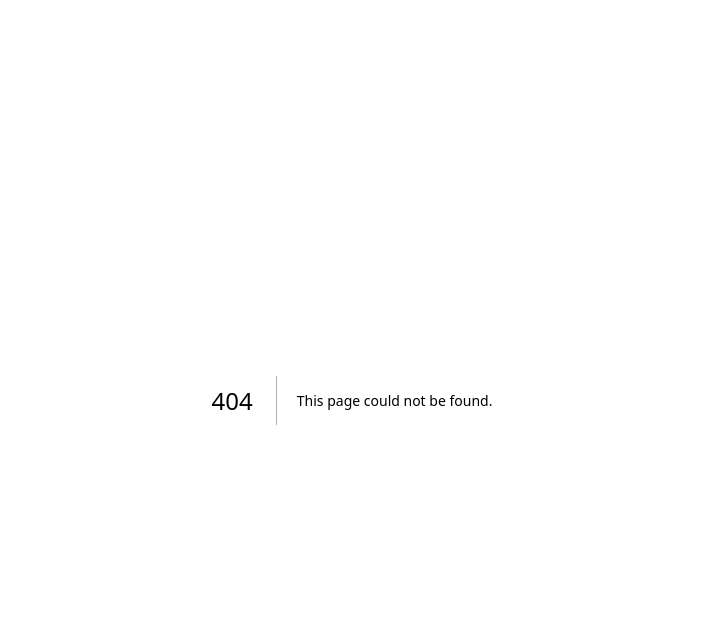
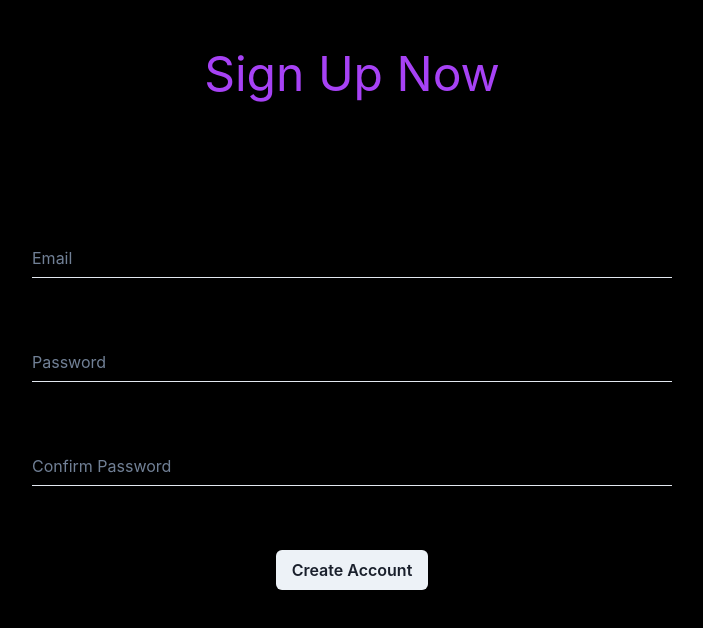
Before and after one commit to Shanvit7/VidoPlex, a Next.js app: page /register in a window 1280 px wide. Before the commit this address had no page. Shown: the top 628 px of the page, without its empty margins (288-991 px from the left). Built offline with nearby package versions, Linux system fonts and the light colour scheme.

Commit message:
Setup for auth

```diff
--- /dev/null
+++ b/lib/mongodb.js
@@ -0,0 +1,37 @@
+import { MongoClient } from "mongodb";
+
+const uri = process.env.NEXT_PUBLIC_ATLAS_URI;
+const options = {
+    useUnifiedTopology: true,
+    useNewUrlParser: true,
+};
+
+let mongoClient = null;
+let database = null;
+
+
+if (!process.env.NEXT_PUBLIC_ATLAS_URI) {
+    throw new Error('Please add your Mongo URI to .env.local',process.env.NEXT_PUBLIC_ATLAS_URI);
+}
+
+export async function connectToDatabase() {
+    try {
+        if (mongoClient && database) {
+            return { mongoClient, database };
+        }
+        if (process.env.NODE_ENV === "development") {
+            if (!global._mongoClient) {
+                mongoClient = await (new MongoClient(uri, options)).connect();
+                global._mongoClient = mongoClient;
+            } else {
+                mongoClient = global._mongoClient;
+            }
+        } else {
+            mongoClient = await (new MongoClient(uri, options)).connect();
+        }
+        database = await mongoClient.db('test');
+        return { mongoClient, database };
+    } catch (e) {
+        console.error(e);
+    }
+}
--- a/package.json
+++ b/package.json
@@ -9,8 +9,10 @@
     "lint": "next lint"
   },
   "dependencies": {
+    "@chakra-ui/react": "^2.4.4",
     "@next/font": "13.0.7",
     "@reduxjs/toolkit": "^1.9.1",
+    "axios": "^1.2.1",
     "eslint": "8.30.0",
     "eslint-config-next": "13.0.7",
     "js-cookie": "^3.0.1",
@@ -18,6 +20,7 @@
     "next": "13.0.7",
     "react": "18.2.0",
     "react-dom": "18.2.0",
+    "react-hook-form": "^7.41.0",
     "react-redux": "^8.0.5"
   }
 }
--- a/pages/_app.js
+++ b/pages/_app.js
@@ -1,5 +1,27 @@
-import '../styles/globals.css'
+import '../styles/globals.css';
+import { store } from '../redux/store';
+import { Provider } from 'react-redux';
+import { ChakraProvider,extendTheme} from '@chakra-ui/react';
 
-export default function App({ Component, pageProps }) {
-  return <Component {...pageProps} />
+const theme=extendTheme({
+  styles:{
+    global:{
+      body:{
+        bg:'black',
+        color:'#a742f5'
+      }
+    }
+  }
+});
+
+const App=({ Component, pageProps })=>{
+  return (
+    <Provider store={store}>
+       <ChakraProvider theme={theme}>
+         <Component {...pageProps} />
+       </ChakraProvider>
+    </Provider>
+  )
 }
+
+export default App;
--- a/pages/api/hello.js
+++ /dev/null
@@ -1,5 +0,0 @@
-// Next.js API route support: https://nextjs.org/docs/api-routes/introduction
-
-export default function handler(req, res) {
-  res.status(200).json({ name: 'John Doe' })
-}
--- /dev/null
+++ b/pages/api/registerUser.js
@@ -0,0 +1,14 @@
+import { connectToDatabase } from "../../lib/mongodb";
+
+export default async function handler(req, res) {
+    try{
+     const { database } = await connectToDatabase();
+     const collection = database.collection('users');
+     const response = await collection.insertOne(req.body);
+     const receivedId = response.insertedId.toString();
+     res.status(200).json({result:'sucesss',_id:receivedId});
+    }
+    catch(e){
+        console.log(e);
+    }
+}
--- /dev/null
+++ b/pages/api/test.js
@@ -0,0 +1,12 @@
+import { connectToDatabase } from "../../lib/mongodb";
+
+export default async function handler(req, res) {
+    try{
+    const { database } = await connectToDatabase();
+    const collection = database.collection('test123');
+    res.status(200).json({results:'ok'});
+    }
+    catch(e){
+        console.log(e);
+    }
+}
--- /dev/null
+++ b/pages/register.jsx
@@ -0,0 +1,91 @@
+import {useState} from 'react';
+import { registerUser } from '../redux/slices/authSlice';
+import {useDispatch} from 'react-redux';
+import styles from './stylesheets/register.module.css';
+import { Center,Input,Button } from '@chakra-ui/react';
+import { useForm } from "react-hook-form";
+import {useRouter} from 'next/router';
+
+
+
+
+const Register=()=>{
+    const dispatch = useDispatch();
+    const router = useRouter();
+    const { register, handleSubmit, watch, formState: { errors } } = useForm();
+    const [passwordError,setPasswordError] = useState(false);
+
+  const onSubmit=data=>{
+    const {email,password,confirmPassword}=data;
+    if (password !== confirmPassword){
+     setPasswordError(true)
+    }else{
+     setPasswordError(false)
+     dispatch(registerUser({email:email,password:password}));
+     router.push('/login');
+    }
+  }
+
+
+    return(
+      <div className={styles.page}>
+         <Center>
+           <h1 className={styles.title}>
+              Sign Up Now
+           </h1>
+         </Center>
+
+         <form onSubmit={handleSubmit(onSubmit)} className={styles.register_form} >
+           <Center>
+             <Input
+               {...register("email",{required:true})}
+                 className={styles.register_field}
+                 width='50%'
+                 type='email'
+                 variant='flushed'
+                 placeholder='Email'
+                 focusBorderColor="#a742f5"
+              />
+            </Center>
+
+            <Center>
+             <Input
+               {...register("password",{required:true})}
+                 className={styles.register_field}
+                 width='50%'
+                 type='password'
+                 variant='flushed'
+                 placeholder='Password'
+                 focusBorderColor="#a742f5"
+              />
+            </Center>
+
+            <Center>
+             <Input
+               {...register("confirmPassword",{required:true})}
+                 className={styles.register_field}
+                 width='50%'
+                 type='password'
+                 variant='flushed'
+                 placeholder='Confirm Password'
+                 focusBorderColor="#a742f5"
+              />
+            </Center>
+            <Center>
+            {passwordError ? <p className={styles.register_error}>Passwords do not match !</p>:''}
+            </Center>
+
+
+
+
+            <Center>
+              <Button type='submit' className={styles.register_field}>
+                Create Account
+              </Button>
+            </Center>
+         </form>
+      </div>
+    )
+}
+
+export default Register;
--- /dev/null
+++ b/pages/stylesheets/register.module.css
@@ -0,0 +1,48 @@
+.page{
+    width: 100vw;
+    height: 100vh;
+    overflow-x: hidden;
+}
+
+.title{
+    font-size: 3rem;
+    margin-top: 3%;
+    white-space: nowrap;
+}
+
+.register_form{
+    padding-top: 5%;
+}
+
+.register_field{
+    margin-top: 5%;
+}
+
+.register_error{
+    color: red;
+    padding-top: 1%;
+}
+
+
+@media screen and (max-width:1000px){
+
+    .register_field{
+        margin-top: 10%;
+    }
+}
+
+
+
+@media screen and (max-width:600px){
+
+    .register_field{
+        margin-top: 15%;
+    }
+}
+
+
+@media screen and (max-width:400px){
+    .register_field{
+        margin-top: 30%;
+    }
+}
--- /dev/null
+++ b/redux/slices/authSlice.js
@@ -0,0 +1,41 @@
+import { createSlice, createAsyncThunk } from '@reduxjs/toolkit';
+import axios from 'axios';
+import Cookie from 'js-cookie';
+
+export const registerUser=createAsyncThunk(
+    'authorization/registerProfile',
+    async(thunkAPI)=>{
+         const {email,password}=thunkAPI;
+         const response = await axios.post('api/registerUser',{email:email,password:password});
+         return response.data;
+      }
+);
+
+
+const initialState = {
+    Id:'',
+}
+
+export const authSlice = createSlice({
+    name: 'authorization',
+    initialState,
+    reducers: {
+        setId:(state,action)=>{
+            state.Id= action.payload
+        },
+    },
+    extraReducers:(builder)=>{
+        builder
+        .addCase(registerUser.fulfilled,(state,action)=>{
+            state.Id = action.payload._id
+        })
+
+        .addCase(registerUser.rejected,(state,action)=>{
+          state.Id = null
+        })
+    }
+})
+
+export const {setId} = authSlice.actions;
+
+export default authSlice.reducer;
--- /dev/null
+++ b/redux/store.js
@@ -0,0 +1,11 @@
+import { configureStore } from '@reduxjs/toolkit';
+import authReducer from './slices/authSlice';
+
+
+export const store = configureStore({
+    reducer: {
+      authorization: authReducer,
+    },
+    middleware: (getDefaultMiddleware) =>
+    getDefaultMiddleware({thunk:true}),
+})
```
Also changed, not shown: pages/index.js (+12 -0 lines), pages/login.jsx (added, +61 -0 lines), 2 other files (tests, documents, lock files or other folders).
